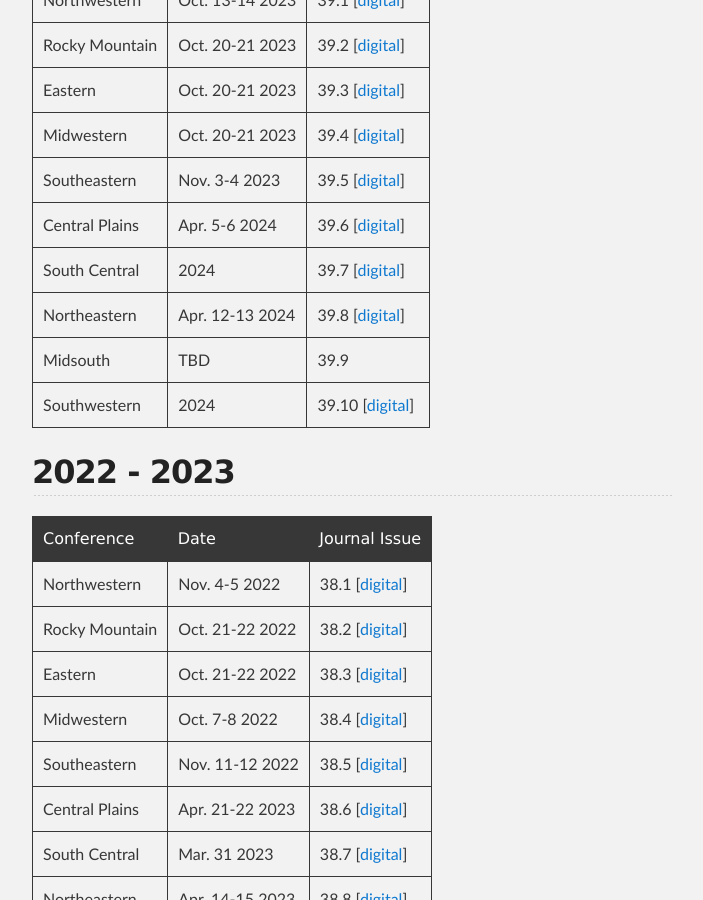
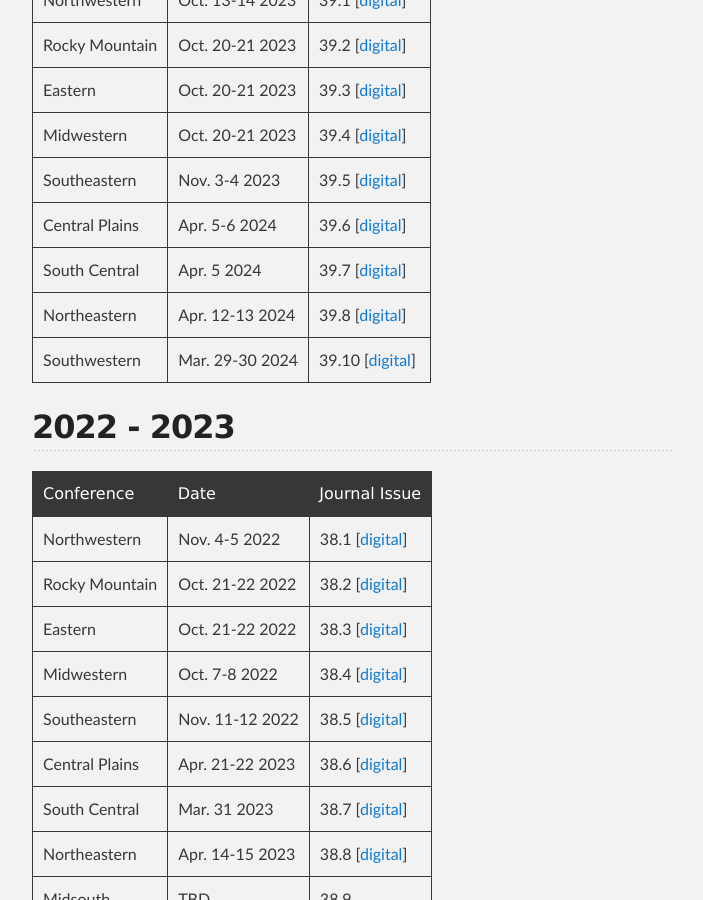
Before and after one commit to ccsc-journal/ccsc-editor, a Jekyll site: the page built from docs/index.md, in a window 1280 px wide and 900 px high, scrolled down 839 px. Shown: the whole window, without its empty margins (288-991 px from the left). Built offline with Jekyll 4.4.1, drawn with Linux system fonts in a browser that asks for light colours; our own code applies the rules of GitHub Pages for plain Markdown files.

Commit message:
update all 2024 journal issues

```diff
--- a/docs/index.md
+++ b/docs/index.md
@@ -25,10 +25,9 @@ Sciences in Colleges" according to the following schedule.
 | Midwestern | Oct. 20-21 2023 | 39.4 [[digital](https://www.ccsc.org/publications/journals/MW2023.pdf)] |
 | Southeastern | Nov. 3-4 2023 | 39.5 [[digital](https://www.ccsc.org/publications/journals/SE2023.pdf)] |
 | Central Plains | Apr. 5-6 2024 | 39.6 [[digital](https://www.ccsc.org/publications/journals/CP2024.pdf)]|
-| South Central | 2024 | 39.7 [[digital](https://www.ccsc.org/publications/journals/SC2024.pdf)] |
+| South Central | Apr. 5 2024 | 39.7 [[digital](https://www.ccsc.org/publications/journals/SC2024.pdf)] |
 | Northeastern | Apr. 12-13 2024 | 39.8 [[digital](https://www.ccsc.org/publications/journals/NE2024.pdf)] |
-| Midsouth | TBD | 39.9 |
-| Southwestern | 2024 | 39.10 [[digital](https://www.ccsc.org/publications/journals/SW2024.pdf)] |
+| Southwestern | Mar. 29-30 2024 | 39.10 [[digital](https://www.ccsc.org/publications/journals/SW2024.pdf)] |
 
 ## 2022 - 2023
 
```
